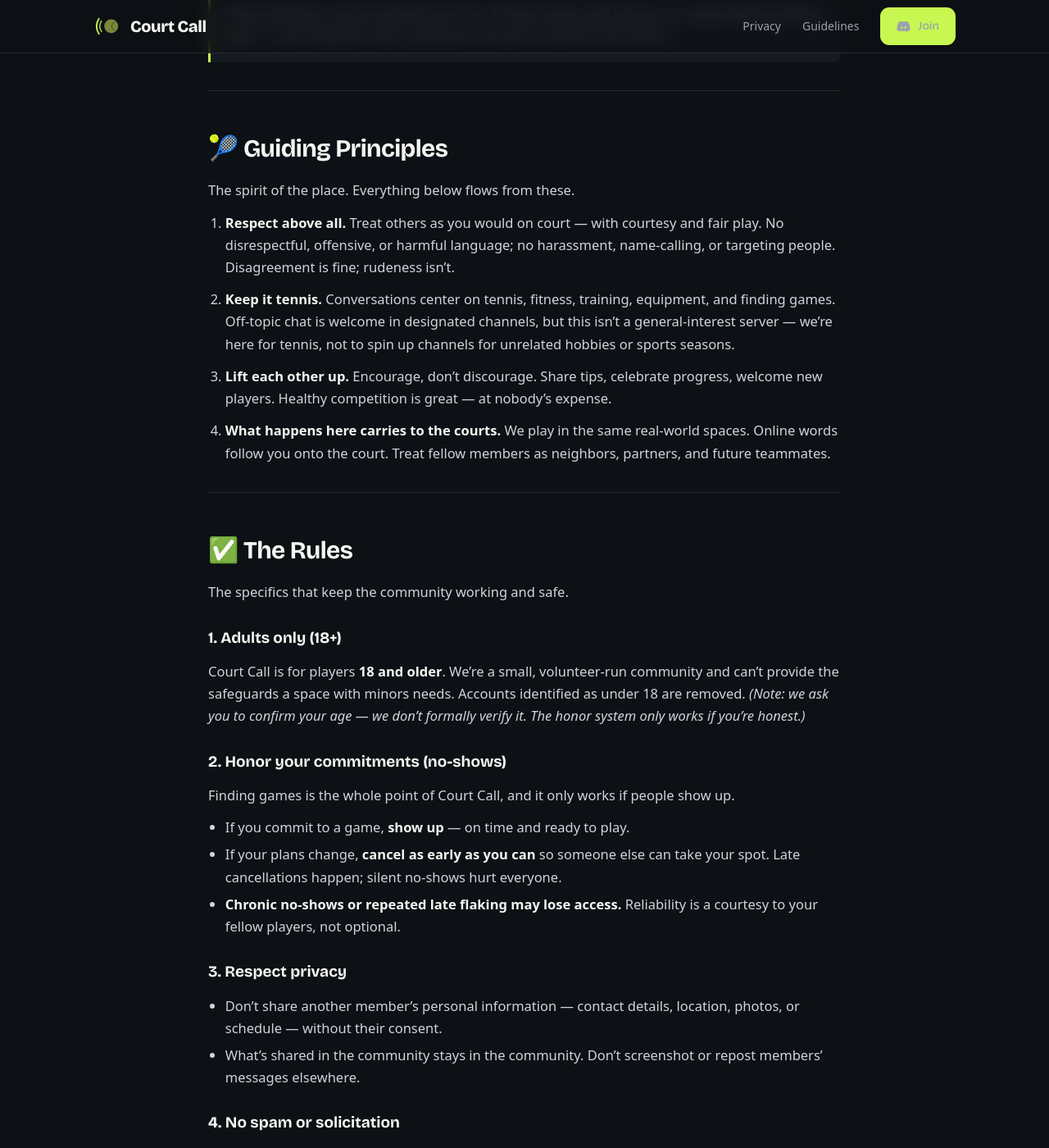
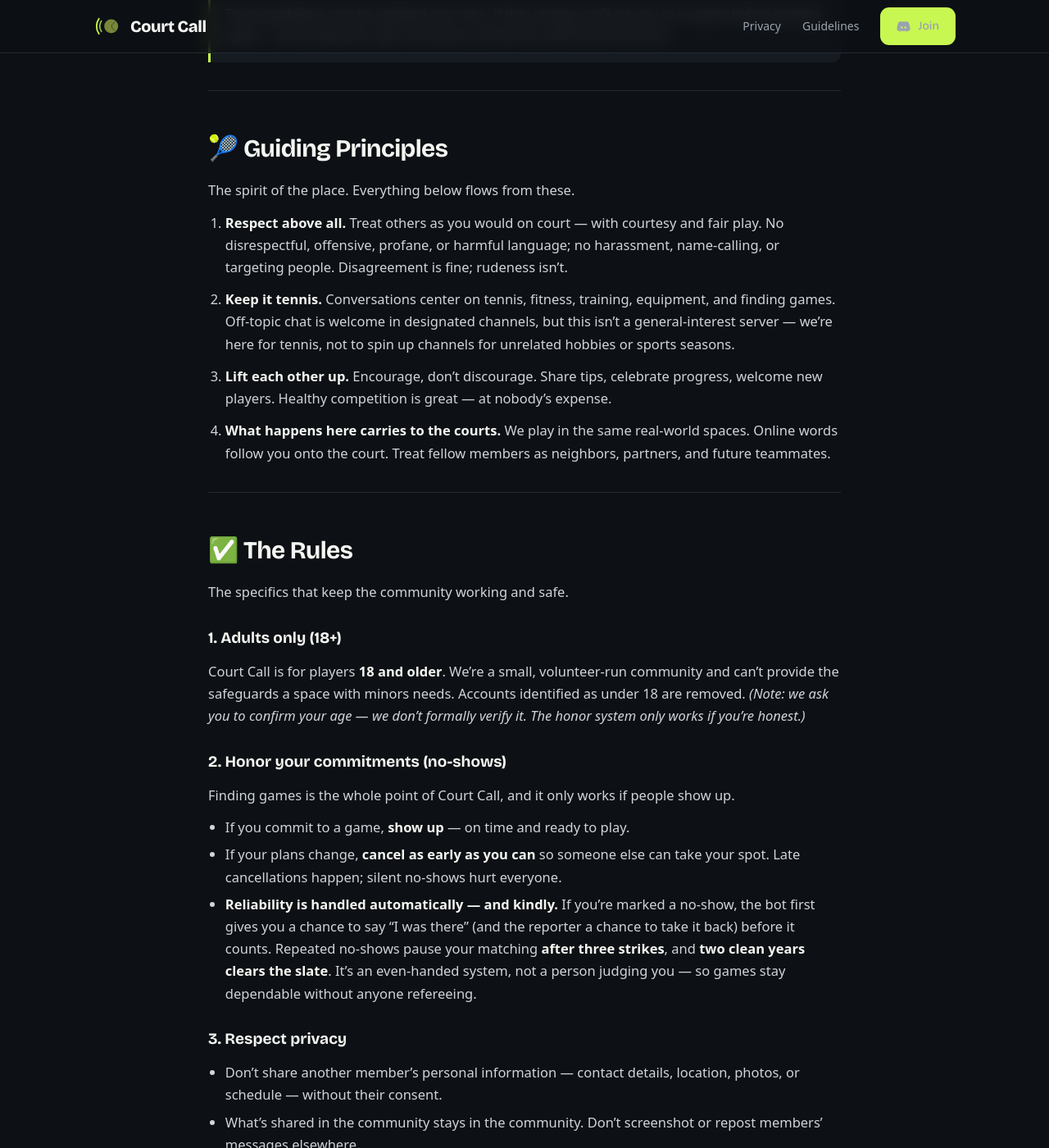
Before and after one commit to aaas24/aaas24.github.io, a Jekyll site: the page built from court-call/docs/community-guidelines.md, in a window 1280 px wide and 1400 px high, scrolled down 428 px. Shown: the whole window at 82% size. Built offline with Jekyll 4.4.1, drawn with Linux system fonts in a browser that asks for light colours; some web fonts are replaced; some of the changed text lies outside the part shown.

Commit message:
court-call: Community Guidelines + Privacy Notice → v1.1
Align the published docs with the bot's actual behavior and the finalized
server rules.

Community Guidelines:
- Reframe no-shows from operator-discretion to the bot's automatic, kind
  reliability system (dispute/retract → pause after 3 strikes → 2 clean
  years clears it; operator only for conduct/safety).
- Add Rule 6 "Use your real name" (match CourtReserve; honor-system, we
  don't verify).
- Drop chronic no-shows from the report-the-operator path; add profanity to
  the conduct line.

Privacy Notice:
- Generic "operational data" line (game participation + reliability standing).
- Reliability flag persists up to 24 months past account deletion so strikes
  can't be wiped by re-joining (profile data still deletes on exit).
- Describe the bot's mutual-consent reveal (anonymous summary; names shared
  only after both players agree).

Co-Authored-By: Claude Opus 4.8 <noreply@anthropic.com>

```diff
--- a/court-call/docs/community-guidelines.md
+++ b/court-call/docs/community-guidelines.md
@@ -23,7 +23,7 @@ By joining, you confirm you're **18 or older** and agree to the guidelines below
 The spirit of the place. Everything below flows from these.
 
 1. **Respect above all.** Treat others as you would on court — with courtesy and fair play. No
-   disrespectful, offensive, or harmful language; no harassment, name-calling, or targeting people.
+   disrespectful, offensive, profane, or harmful language; no harassment, name-calling, or targeting people.
    Disagreement is fine; rudeness isn't.
 
 2. **Keep it tennis.** Conversations center on tennis, fitness, training, equipment, and finding
@@ -52,8 +52,11 @@ Finding games is the whole point of Court Call, and it only works if people show
 - If you commit to a game, **show up** — on time and ready to play.
 - If your plans change, **cancel as early as you can** so someone else can take your spot. Late
   cancellations happen; silent no-shows hurt everyone.
-- **Chronic no-shows or repeated late flaking may lose access.** Reliability is a courtesy to your
-  fellow players, not optional.
+- **Reliability is handled automatically — and kindly.** If you're marked a no-show, the bot first
+  gives you a chance to say "I was there" (and the reporter a chance to take it back) before it
+  counts. Repeated no-shows pause your matching **after three strikes**, and **two clean years clears
+  the slate**. It's an even-handed system, not a person judging you — so games stay dependable
+  without anyone refereeing.
 
 ### 3. Respect privacy
 - Don't share another member's personal information — contact details, location, photos, or
@@ -69,6 +72,12 @@ Finding games is the whole point of Court Call, and it only works if people show
 ### 5. Play fair online too
 - One account per person. Don't impersonate other members or Court Call itself.
 - Don't post illegal content, or anything that puts the community or its members at risk.
+
+### 6. Use your real name
+Use the same name here as on your **CourtReserve** account, so the people you match with can
+recognize you — and cross-check the reservation before you head out. Like the age rule, this is on
+the **honor system**: we ask, we don't verify. But since we don't vet members, your name is the main
+way people confirm who they're playing — so please keep it accurate.
 
 ---
 
@@ -92,7 +101,7 @@ do not background-check or verify members.** When you arrange to play with someo
 ## 🚩 Reporting & Enforcement
 
 ### How to report
-See something — harassment, a safety concern, a chronic no-show, spam? **DM the operator: Discord @aaas24.**
+See something — harassment, a safety concern, or spam? **DM the operator: Discord @aaas24.** *(Routine no-shows are handled automatically by the reliability system above — no need to report those.)*
 
 Reports are handled discreetly. You won't get in trouble for raising a genuine concern.
 
```
Also changed, not shown: other parts of court-call/docs/community-guidelines.md (+1 -1 lines), court-call/docs/privacy.md (+15 -1 lines).
